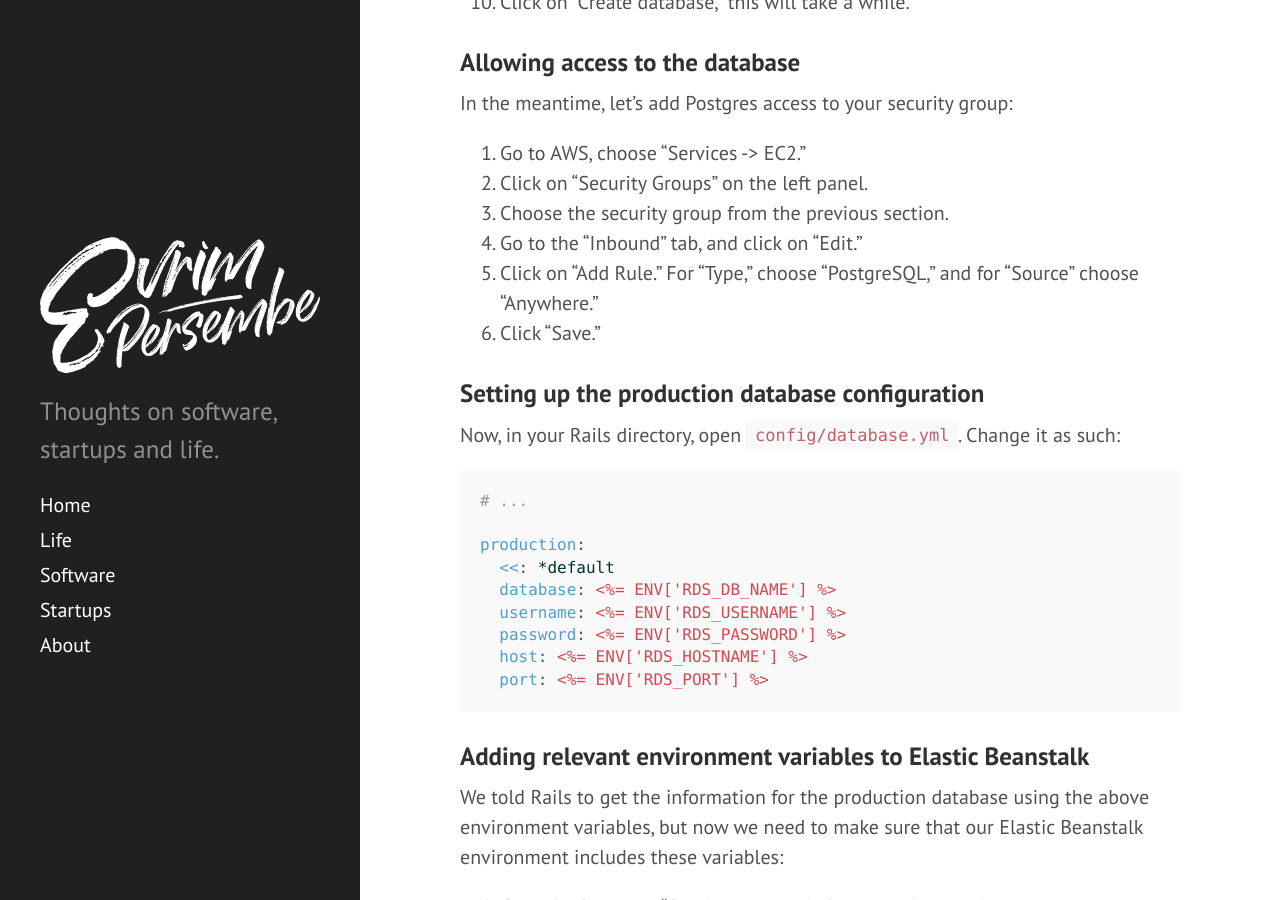
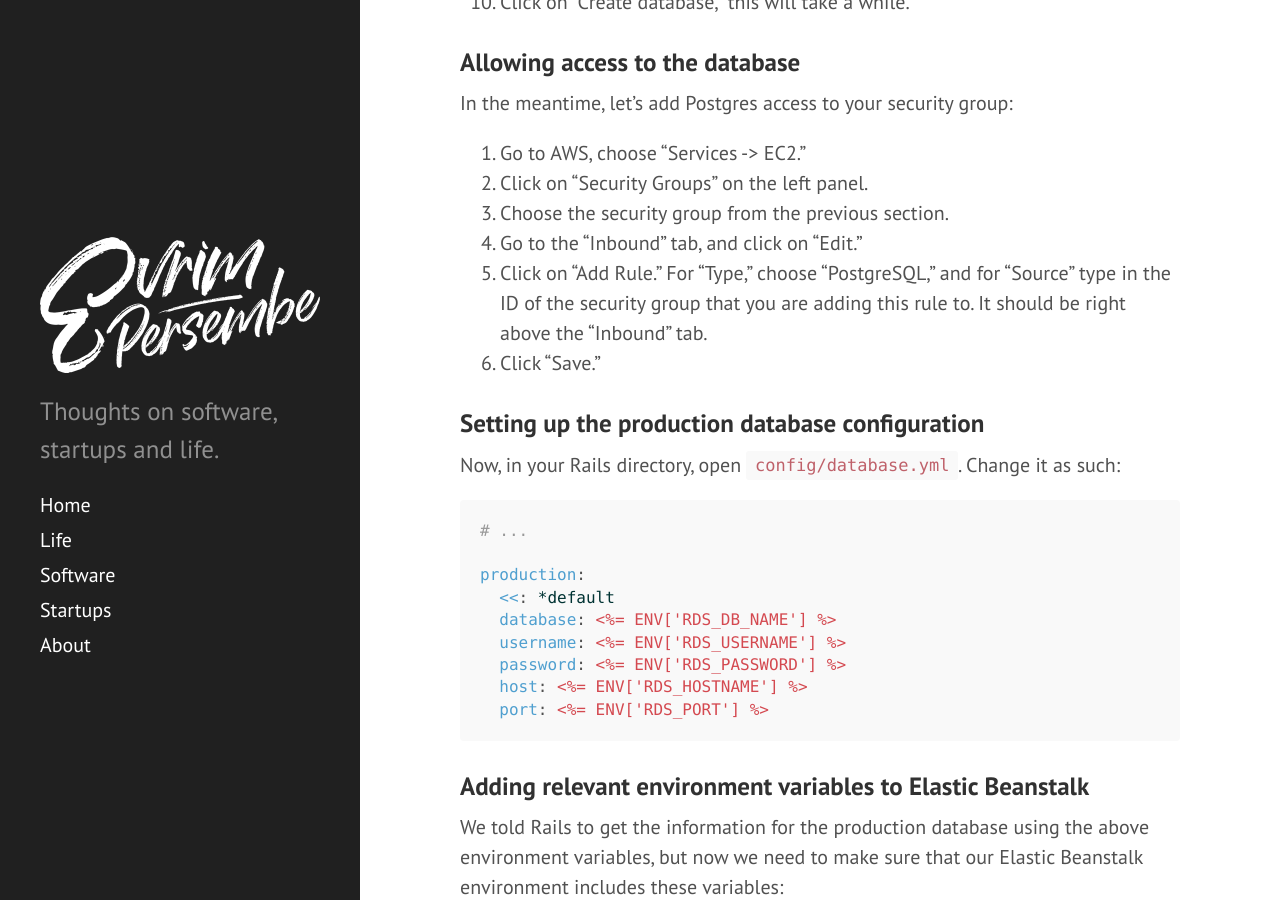
Before and after one commit to evrimfeyyaz/evrimfeyyaz.github.io, a Jekyll site: the page built from _posts/2018-11-28-deploying-a-rails-52-postgresql-app-on-aws-elastic-beanstalk.md, in a window 1280 px wide and 900 px high, scrolled down 2891 px. Built offline with Jekyll 4.4.1, drawn with Linux system fonts in a browser that asks for light colours.

Commit message:
Fix a part of the article that included a less-than-optimal security recommendation

```diff
--- a/_posts/2018-11-28-deploying-a-rails-52-postgresql-app-on-aws-elastic-beanstalk.md
+++ b/_posts/2018-11-28-deploying-a-rails-52-postgresql-app-on-aws-elastic-beanstalk.md
@@ -79,7 +79,7 @@
 2. Click on "Security Groups" on the left panel.
 3. Choose the security group from the previous section.
 4. Go to the "Inbound" tab, and click on "Edit."
-5. Click on "Add Rule." For "Type," choose "PostgreSQL," and for "Source" choose "Anywhere."
+5. Click on "Add Rule." For "Type," choose "PostgreSQL," and for "Source" type in the ID of the security group that you are adding this rule to. It should be right above the "Inbound" tab.
 6. Click "Save."
 
 ### Setting up the production database configuration
```
